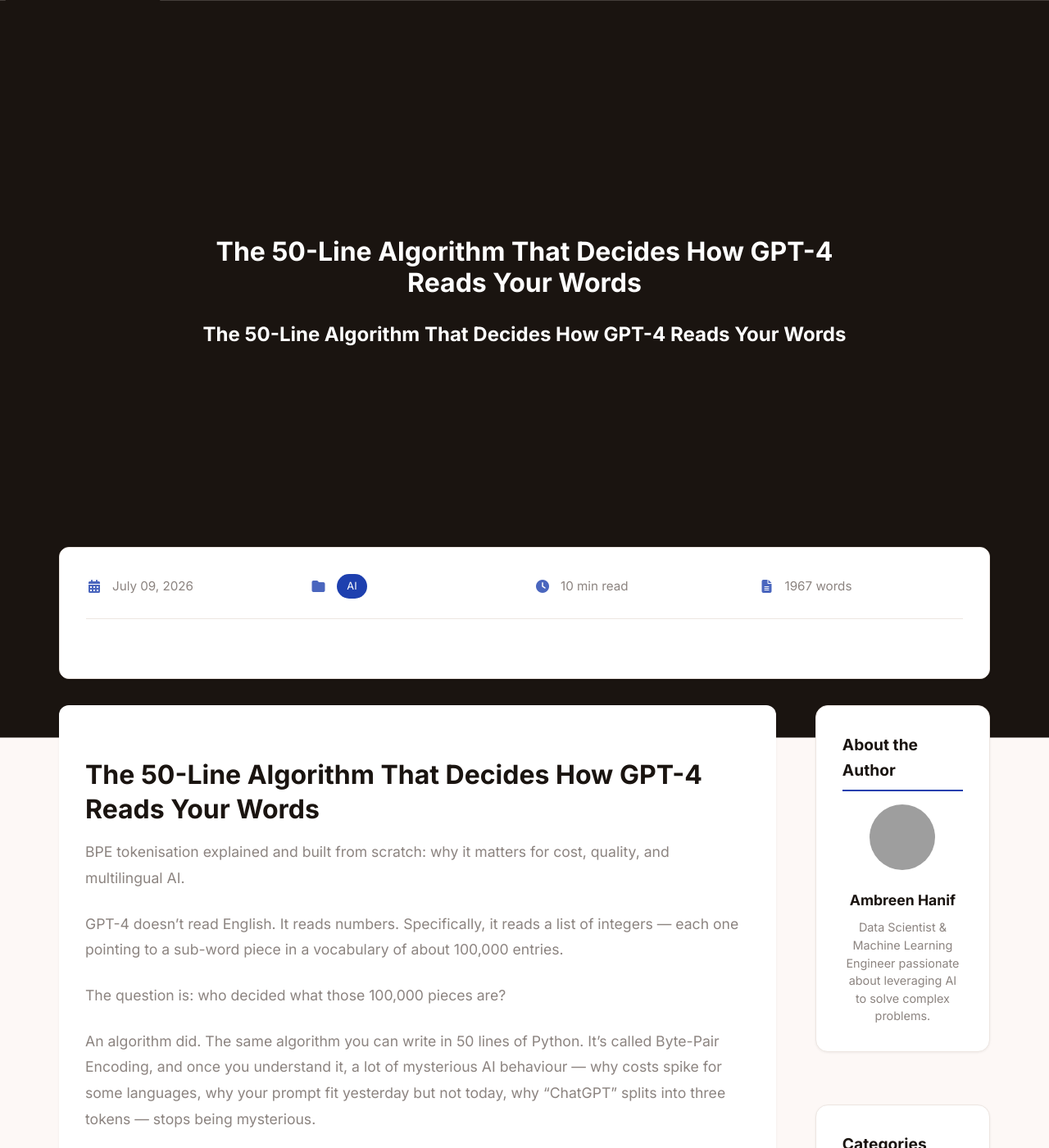
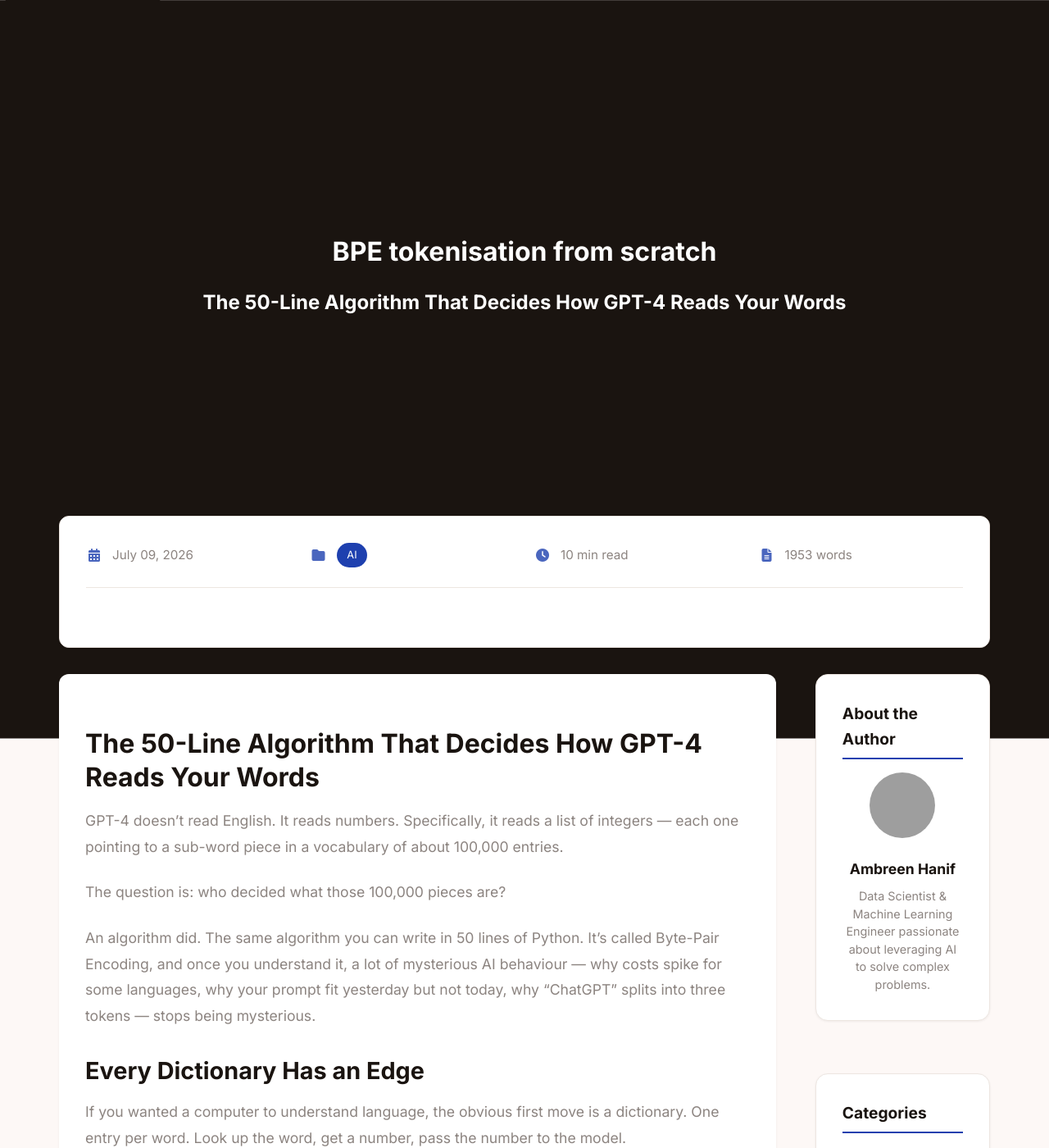
Before and after one commit to umberH/umberH.github.io, a Jekyll site: the page built from _posts/2026-07-09-02-bpe-from-scratch.markdown, in a window 1280 px wide and 1400 px high. Shown: the whole window at 82% size. Built offline with Jekyll 4.4.1, drawn with Linux system fonts in a browser that asks for light colours; a style sheet for code colours, icons or effects is not loaded; grey boxes are pictures that could not be loaded.

Commit message:
Add post: 02-bpe-from-scratch

```diff
--- a/_posts/2026-07-09-02-bpe-from-scratch.markdown
+++ b/_posts/2026-07-09-02-bpe-from-scratch.markdown
@@ -1,14 +1,12 @@
 ---
 layout: post
 sublayout: post.html
-title: "The 50-Line Algorithm That Decides How GPT-4 Reads Your Words"
+title: "BPE tokenisation from scratch"
 date: 2026-07-09 10:00:00 +0000
 categories: AI MachineLearning LLM
 ---
 
 # The 50-Line Algorithm That Decides How GPT-4 Reads Your Words
-
-BPE tokenisation explained and built from scratch: why it matters for cost, quality, and multilingual AI.
 
 GPT-4 doesn't read English. It reads numbers. Specifically, it reads a list of integers — each one pointing to a sub-word piece in a vocabulary of about 100,000 entries.
 
@@ -202,3 +200,5 @@
 ---
 
 *Part 2 of [AI in Simple English — Learn LLMs by Building](https://medium.com/@ambreenh16). New posts every Monday and Thursday. The full series, with code, lives on [GitHub](https://github.com/umberH/AI_in_simple_english/tree/main/posts/02-bpe-from-scratch).*
+
+---
```
